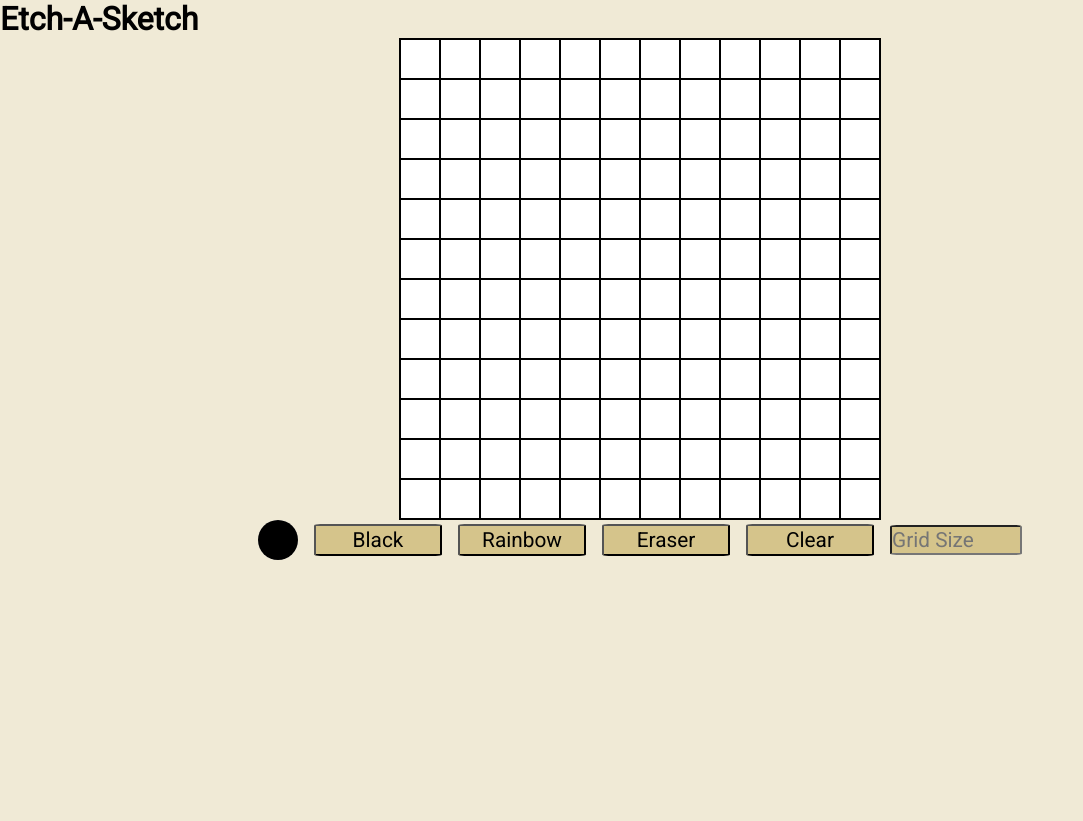
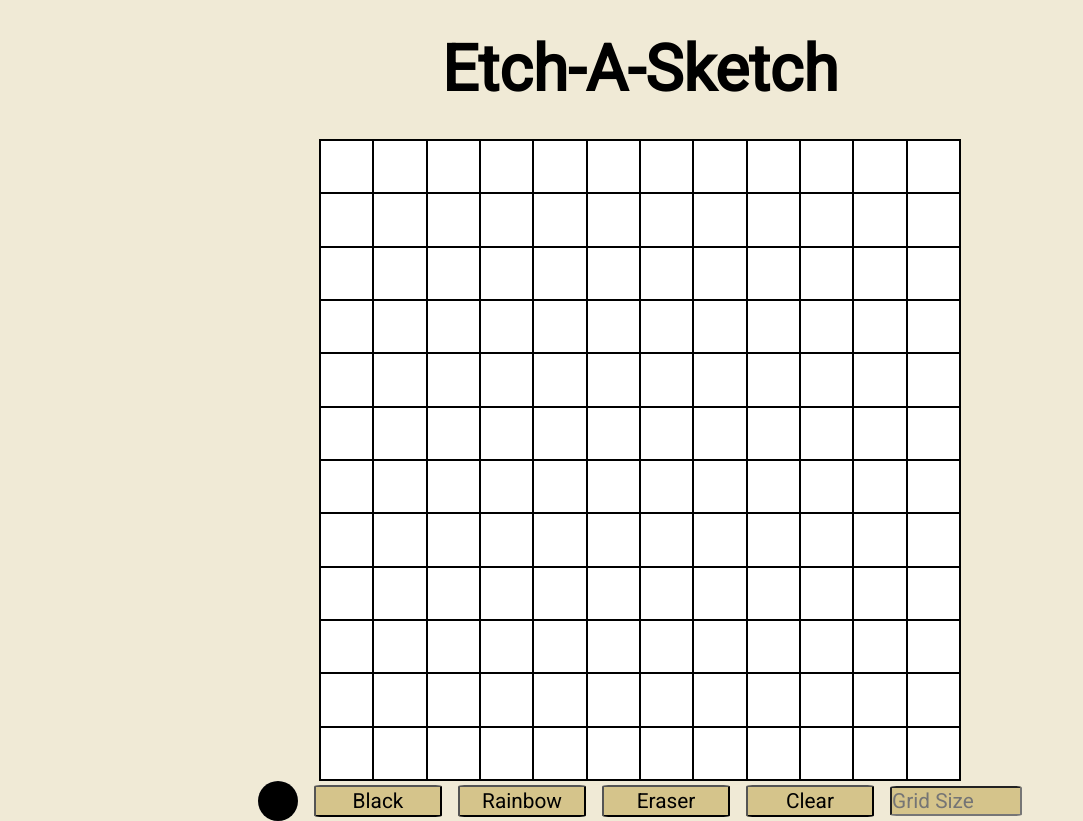
Before and after one commit to eelac/etch-a-sketch, a plain HTML site: page index.html in a window 1280 px wide. Shown: the whole page, without its empty margins (0-1083 px from the left). Before the commit the page ends 800 px from the top, so only its background shows below. Drawn offline with Linux system fonts and the light colour scheme.

Commit message:
Updated title and grid size

```diff
--- a/style.css
+++ b/style.css
@@ -9,6 +9,13 @@
 
 body {
   background-color: #f0ead6;
+}
+
+.header {
+  display: flex;
+  justify-content: center;
+  margin: 2rem 0 2rem 0;
+  font-size: xx-large;
 }
 
 /* Style to the settings */
@@ -47,8 +54,8 @@ input[type="color"] {
 
 /* Grid styles */
 .grid-container {
-  width: 30rem;
-  height: 30rem;
+  width: 40rem;
+  height: 40rem;
   margin: 0 auto;
   display: grid;
   border: 1px solid black;
```
